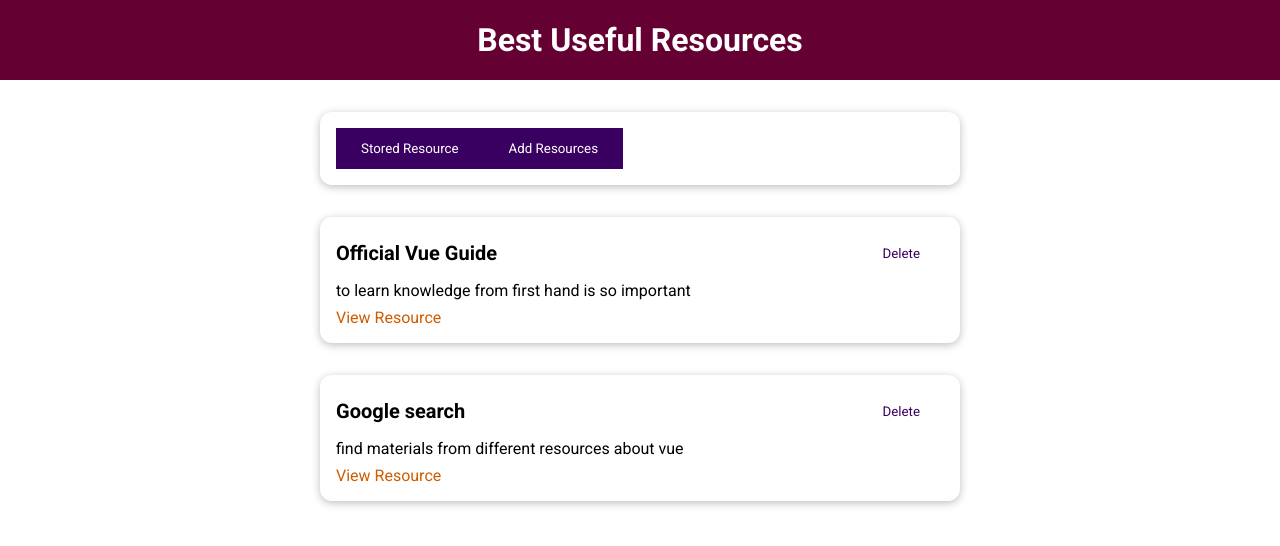
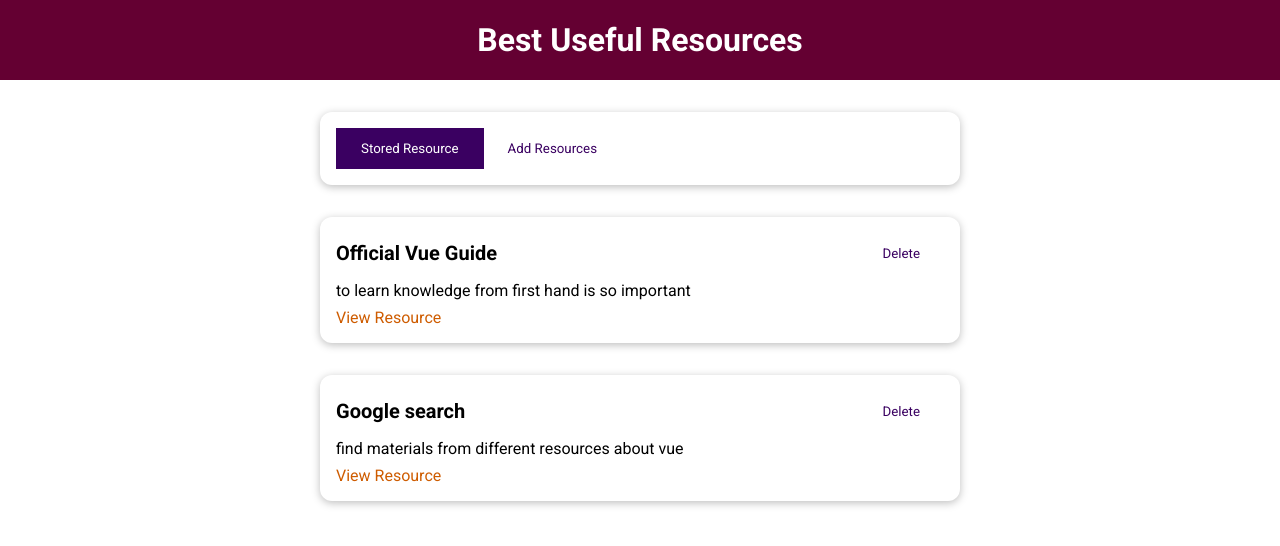
Before and after one commit to fuadsuleyman/my-learnings-vue, a Vue app: page / in a window 1280 px wide. Shown: the top 546 px of the page. Built offline with nearby package versions, Linux system fonts and the light colour scheme.

Commit message:
add dinamic style to switch buttons

```diff
--- a/src/components/learning-resources/TheResources.vue
+++ b/src/components/learning-resources/TheResources.vue
@@ -1,9 +1,9 @@
 <template>
   <base-card>
-    <base-button @click="changeTabs('stored-resources-vue')"
+    <base-button @click="changeTabs('stored-resources-vue')" :mode="storedResButtonMode"
       >Stored Resource</base-button
     >
-    <base-button @click="changeTabs('add-resources-vue')"
+    <base-button @click="changeTabs('add-resources-vue')" :mode="addResButtonMode"
       >Add Resources</base-button
     >
   </base-card>
@@ -35,6 +35,14 @@ export default {
       ],
     };
   },
+  computed: {
+    storedResButtonMode(){
+      return this.selectedTab === 'stored-resources-vue' ? null : 'flat'
+    },
+    addResButtonMode(){
+      return this.selectedTab === 'add-resources-vue' ? null : 'flat'
+    }
+  },
   provide() {
     return {
       resources: this.storedResources,
```
